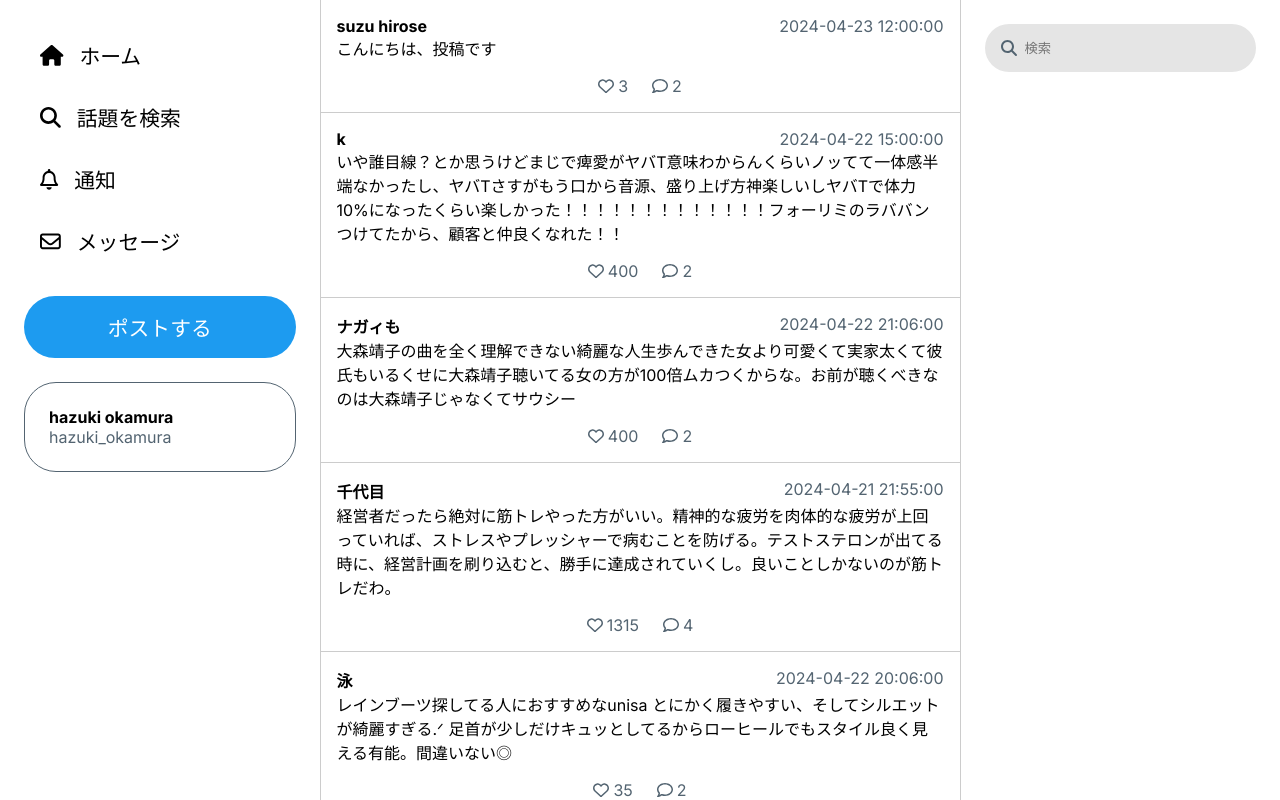
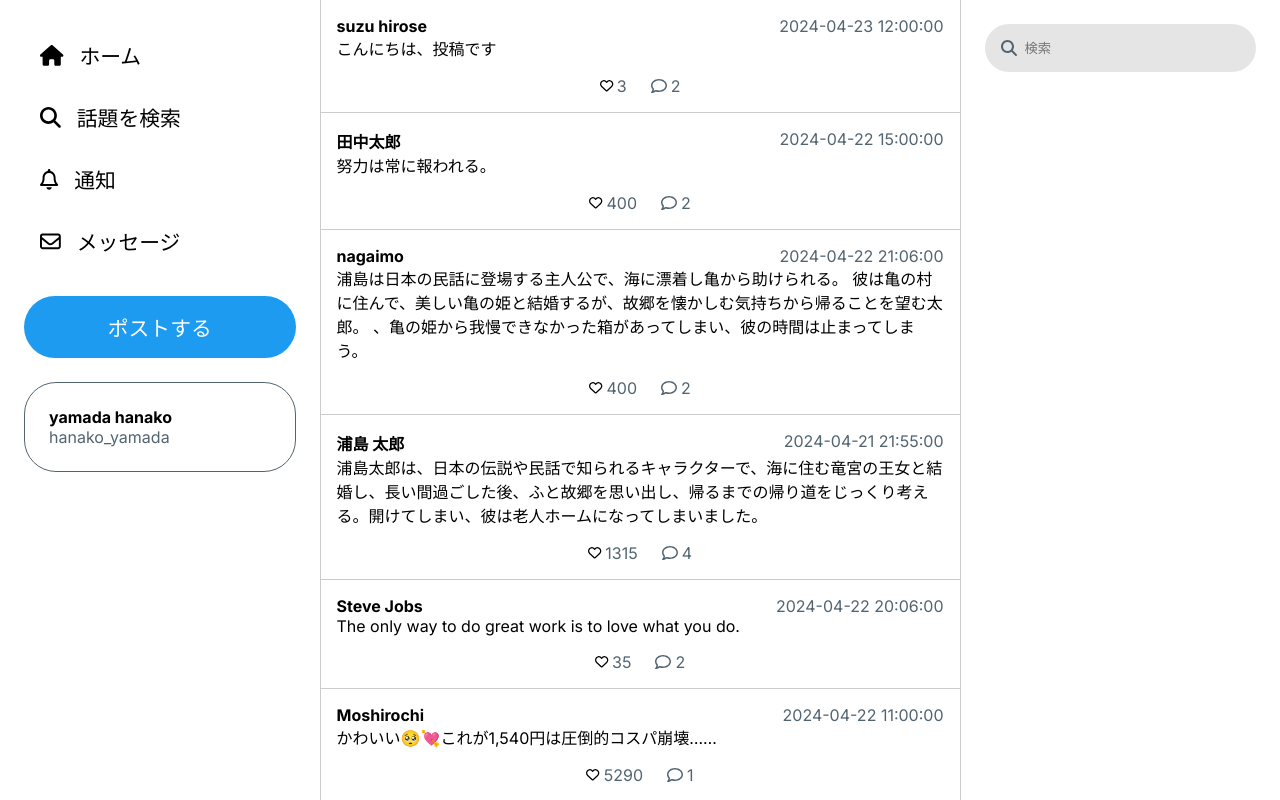
Before and after one commit to tsukitsuki-0305/imitation_x, a Next.js app: page / in a window 1280 px wide. Built offline with nearby package versions, Linux system fonts and the light colour scheme.

Commit message:
2024/04/26

```diff
--- a/app/Left.js
+++ b/app/Left.js
@@ -7,7 +7,9 @@ function buttonClick() {
   console.log('クリックしました');
   return;
 }
-export default function Left() {
+
+export default function Left(props) {
+  // props = {userName: 'yamada hanako', userId: 'hanako_yamada'}
   return (
     <main className={style.left__main}>
       <div className={style.left__body}>
@@ -42,10 +44,10 @@ export default function Left() {
         </button>
         <div className={style.userArea}>
           <span className={style.userArea__userName}>
-            hazuki okamura
+            {props.userName}
           </span>
           <span className={style.userArea__userId}>
-            hazuki_okamura
+            {props.userId}
           </span>
         </div>
       </div>
--- a/app/TimeLine.js
+++ b/app/TimeLine.js
@@ -1,20 +1,20 @@
 import Post from '../components/Post'
 import style from '../styles/TimeLine.module.scss'
 
-function consoleLog(content){
+function consoleLog(content) {
     console.log(content);
     return;
-  }
+}
 
 export default function TimeLine({ _contents }) {
 
     return (
         <div className={style.body}>
 
-            {/* {_contents[0].userName} */}
-
             {_contents.map((content) => (
-                <Post className={style.content}
+                <Post
+                    key={content.id}
+                    className={style.content}
                     userName={content.userName}
                     date={content.date}
                     content={content.content}
@@ -22,6 +22,7 @@ export default function TimeLine({ _contents }) {
                     comments={content.comments} />
 
             ))}
+
         </div>
     )
 }
--- a/app/data/data.json
+++ b/app/data/data.json
@@ -1,16 +1,19 @@
 [
   {
+    "id": 1,
     "userName": "suzu hirose",
     "content": "こんにちは、投稿です",
     "date": "2024-04-23 12:00:00",
     "like": 3,
     "comments": [
       {
+        "id": 2,
         "userName": "arisu hirose",
         "content": "やっほーコメントです",
         "data": "2024-04-23 12:00:00"
       },
       {
+        "id": 3,
         "userName": "arisu hirose2",
         "content": "やっほーコメントです。。。",
         "data": "2024-04-23 12:01:00"
@@ -18,103 +21,120 @@
     ]
   },
   {
-    "userName": "k",
-    "content": "いや誰目線？とか思うけどまじで痺愛がヤバT意味わからんくらいノッてて一体感半端なかったし、ヤバTさすがもう口から音源、盛り上げ方神楽しいしヤバTで体力10%になったくらい楽しかった！！！！！！！！！！！！！フォーリミのラババンつけてたから、顧客と仲良くなれた！！",
+    "id": 4,
+    "userName": "田中太郎",
+    "content": "努力は常に報われる。",
     "date": "2024-04-22 15:00:00",
     "like": 400,
     "comments": [
       {
-        "userName": "arisu hirose",
-        "content": "やっほーコメントです",
+        "id": 5,
+        "userName": "佐藤健太",
+        "content": "挑戦することで成長する。",
         "data": "2024-04-23 12:00:00"
       },
       {
-        "userName": "arisu hirose2",
-        "content": "やっほーコメントです。。。",
+        "id": 6,
+        "userName": "tanaka aoi",
+        "content": "小さな一歩が大きな成果を生む。",
         "data": "2024-04-23 12:01:00"
       }
     ]
   },
   {
-    "userName": "ナガィも",
-    "content": "大森靖子の曲を全く理解できない綺麗な人生歩んできた女より可愛くて実家太くて彼氏もいるくせに大森靖子聴いてる女の方が100倍ムカつくからな。お前が聴くべきなのは大森靖子じゃなくてサウシー",
+    "id": 7,
+    "userName": "nagaimo",
+    "content": "浦島は日本の民話に登場する主人公で、海に漂着し亀から助けられる。 彼は亀の村に住んで、美しい亀の姫と結婚するが、故郷を懐かしむ気持ちから帰ることを望む太郎。 、亀の姫から我慢できなかった箱があってしまい、彼の時間は止まってしまう。",
     "date": "2024-04-22 21:06:00",
     "like": 400,
     "comments": [
       {
-        "userName": "arisu hirose",
-        "content": "やっほーコメントです",
+        "id": 8,
+        "userName": "岡田真一",
+        "content": "夢を先に言うことが人生の真の喜び。",
         "data": "2024-04-23 12:00:00"
       },
       {
-        "userName": "arisu hirose2",
-        "content": "やっほーコメントです。。。",
+        "id": 9,
+        "userName": "鈴木奈美",
+        "content": "「困難に立ち向かう方向に、私は強くなる。「困難に立ち向かう方向に、私は強くなる。「困難に立ち向かう方向に、私は強くなる。",
         "data": "2024-04-23 12:01:00"
       }
     ]
   },
   {
-    "userName": "千代目",
-    "content": "経営者だったら絶対に筋トレやった方がいい。精神的な疲労を肉体的な疲労が上回っていれば、ストレスやプレッシャーで病むことを防げる。テストステロンが出てる時に、経営計画を刷り込むと、勝手に達成されていくし。良いことしかないのが筋トレだわ。",
+    "id": 10,
+    "userName": "浦島 太郎",
+    "content": "浦島太郎は、日本の伝説や民話で知られるキャラクターで、海に住む竜宮の王女と結婚し、長い間過ごした後、ふと故郷を思い出し、帰るまでの帰り道をじっくり考える。開けてしまい、彼は老人ホームになってしまいました。",
     "date": "2024-04-21 21:55:00",
     "like": 1315,
     "comments": [
       {
-        "userName": "arisu hirose",
-        "content": "やっほーコメントです",
+        "id": 11,
+        "userName": "murata mako",
+        "content": "過去を振り返って、未来に向かって進む。",
         "data": "2024-04-23 12:00:00"
       },
       {
-        "userName": "arisu hirose2",
-        "content": "やっほーコメントです。。。",
+        "id": 12,
+        "userName": "satoru",
+        "content": "心に燃える情熱が成功への鍵。",
         "data": "2024-04-23 12:01:00"
       },
       {
-        "userName": "arisu hirose3",
-        "content": "やっほーコメントです。。。",
+        "id": 13,
+        "userName": "hirose3",
+        "content": "笑顔が最高の装飾。",
         "data": "2024-04-23 12:11:00"
       },
       {
-        "userName": "arisu hirose4",
-        "content": "やっほーコメントです。。。",
+        "id": 14,
+        "userName": "iida",
+        "content": "挑戦することで成長する。",
         "data": "2024-04-23 12:51:00"
       }
     ]
   },
   {
-    "userName": "泳",
-    "content": "レインブーツ探してる人におすすめなunisa とにかく履きやすい、そしてシルエットが綺麗すぎる.ᐟ 足首が少しだけキュッとしてるからローヒールでもスタイル良く見える有能。間違いない◎",
+    "id": 15,
+    "userName": "Steve Jobs",
+    "content": "The only way to do great work is to love what you do.",
     "date": "2024-04-22 20:06:00",
     "like": 35,
     "comments": [
       {
-        "userName": "arisu hirose",
-        "content": "やっほーコメントです",
+        "id": 16,
+        "userName": "arisu",
+        "content": "The only way to do great work is to love what you do. If you haven't found it yet, keep looking. Don't settle.",
         "data": "2024-04-23 12:00:00"
       },
       {
-        "userName": "arisu hirose2",
-        "content": "やっほーコメントです。。。",
+        "id": 17,
+        "userName": "222",
+        "content": "Be yourself; everyone else is already taken",
         "data": "2024-04-23 12:01:00"
       }
     ]
   },
   {
-    "userName": "Mochii",
-    "content": "アカリンの毎日メイクが可愛すぎて一目惚れしたKATEの新作アイシャドウが爆盛れすぎてやばかった…🥺💘柔らかい赤ピンクで春っぽいメイクが出来るし、自然に目を拡張してくれる絶妙なカラーでとにかく盛れる。淡い発色だから重ねても汚くならないし、これが1,540円は圧倒的コスパ崩壊……",
+    "id": 18,
+    "userName": "Moshirochi",
+    "content": "かわいい🥺💘これが1,540円は圧倒的コスパ崩壊……",
     "date": "2024-04-22 11:00:00",
     "like": 5290,
     "comments": [
       {
-        "userName": "arisu hirose",
-        "content": "やっほーコメントです",
+        "id": 19,
+        "userName": "いちえ",
+        "content": "「一期一会」 - この言葉は、一度の出会いは一生に一度のものであるという意味で、その大切さを表現しています。",
         "data": "2024-04-23 12:00:00"
       }
     ]
   },
   {
-    "userName": "おかき:Nakajima",
-    "content": "中島健人の電話に出た第一声が「どうした？なんだ？寂しくなったのか？」ってよくよく考えたらヤバくない………？？そんな甘い第一声ある………？？？……しかも相手は31歳男性……",
+    "id": 20,
+    "userName": "ふうか",
+    "content": "七転び八起き",
     "date": "2024-04-23 01:42:00",
     "like": 3592,
     "comments": []
--- /dev/null
+++ b/app/data/user.json
@@ -0,0 +1,6 @@
+[
+    {
+        "userName": "yamada hanako",
+        "userId": "hanako_yamada"
+    }
+]
--- a/app/page.js
+++ b/app/page.js
@@ -6,16 +6,25 @@ import Left from './Left'
 import Center from './Center'
 import Right from './Right'
 import style from '../styles/Home.module.scss'
-import json from './data/data.json'
+import dataJson from './data/data.json'
+import userJson from './data/user.json'
+
+function getLoginUser(_userId) {
+  const _users = userJson;
+  const _loginUser = _users.find((user) => user.userId = _userId);
+  return _loginUser;
+}
 
 export default function Home() {
+  const loginUser = getLoginUser("hanako_yamada");
+  //loginUser = {userName: 'yamada hanako', userId: 'hanako_yamada'}
   return (
     <main className={style.Home}>
       <div className={style.left}>
-        <Left />
+        <Left {...loginUser} />
       </div>
       <div className={style.center}>
-        <Center _contents={json} />
+        <Center _contents={dataJson} />
       </div>
       <div className={style.right}>
         <Right />
--- a/components/Post.js
+++ b/components/Post.js
@@ -3,6 +3,7 @@ import { FontAwesomeIcon } from '@fortawesome/react-fontawesome'
 import { faComment } from '@fortawesome/free-regular-svg-icons'
 import { faHeart } from '@fortawesome/free-regular-svg-icons'
 // import Comment from './comment';
+import { useState } from 'react';
 
 // 文字列のLIKE数を数値に変換
 // function convertLike(str) {
@@ -14,38 +15,57 @@ function countComment(comments) {
   return comments.length;
 }
 
-function consoleLog(content) {
-  console.log(content);
-  return;
-}
 
-export default function Post(content) {
+
+export default function Post(props) {
+
+  const [likeCount, setLikeCount] = useState(props.like);
+  const [liked, setLiked] = useState(false);
+  const [likeStyle, setLikeStyle] = useState("icon");
+
+  // function clickLike(_count, _liked, _style) {
+  function clickLike() {
+    console.log(likeCount, liked, likeStyle);
+    if (liked) {
+      // likeが取り消された場合
+      setLikeCount(likeCount-1);
+      setLiked(false);
+      setLikeStyle("icon")
+    } else {
+      // likeされた場合
+      setLikeCount(likeCount + 1);
+      setLiked(true);
+      setLikeStyle("pinkicon")
+    }
+    return;
+  }
 
   return (
     <main className={style.tweet}>
       <div className={style.header}>
-        <p className={style.userName}>{content.userName}</p>
-        <p className={style.date}>{content.date}</p>
+        <p className={style.userName}>{props.userName}</p>
+        <p className={style.date}>{props.date}</p>
       </div>
 
-      <p className={style.content}>{content.content}</p>
+      <p className={style.content}>{props.content}</p>
 
       <div className={style.footer}>
 
         <div className={style.iconArea}>
-          <span>
-            <FontAwesomeIcon icon={faHeart} size="1x" />
-          </span>
-          <span>{content.like}</span>
+          <button type='button' className={style.likeButton} onClick={clickLike} >
+          {/* <button type='button' className={style.likeButton} onClick={() => { clickLike(liked) }}> */}
+            <FontAwesomeIcon className={style.likeStyle} icon={faHeart} size="1x" />
+          </button>
+          <span>{likeCount}</span>
         </div>
 
         <div className={style.iconArea}>
           <span>
             <FontAwesomeIcon icon={faComment} size="1x" />
           </span>
-          <span>{countComment(content.comments)}</span>
+          <span>{countComment(props.comments)}</span>
 
-          {/* {content.comments.map((content) => (
+          {/* {props.comments.map((content) => (
             <Comment className={style.content}
             userName={content.userName}
             date={content.date}
--- a/styles/Post.module.scss
+++ b/styles/Post.module.scss
@@ -20,7 +20,7 @@
     color: $gray-color;
 }
 
-.content {}
+// .content {}
 
 .footer {
     display: flex;
@@ -35,3 +35,20 @@
     gap: $space-XS;
     // width: 100%;
 }
+
+.pinkicon{
+    color: $deepPink-color;
+    border-width:bold;
+}
+.icon{
+    color: $gray-color;
+    border-width: inherit;
+}
+.likeButton{
+    border: none;
+    background-color: $white-color;
+    cursor: pointer;
+    &:hover {
+        background-color: $white-color;
+    }
+}
--- a/styles/_variables.scss
+++ b/styles/_variables.scss
@@ -5,6 +5,7 @@ $whiteGray-color: #E5E5E5;
 $white-color: #fff;
 $skyBlue-color: rgb(29, 155, 240);
 $hoverBlue-color: rgb(24, 126, 194);
+$deepPink-color:#ff1493;
 
 
 //空白
```
